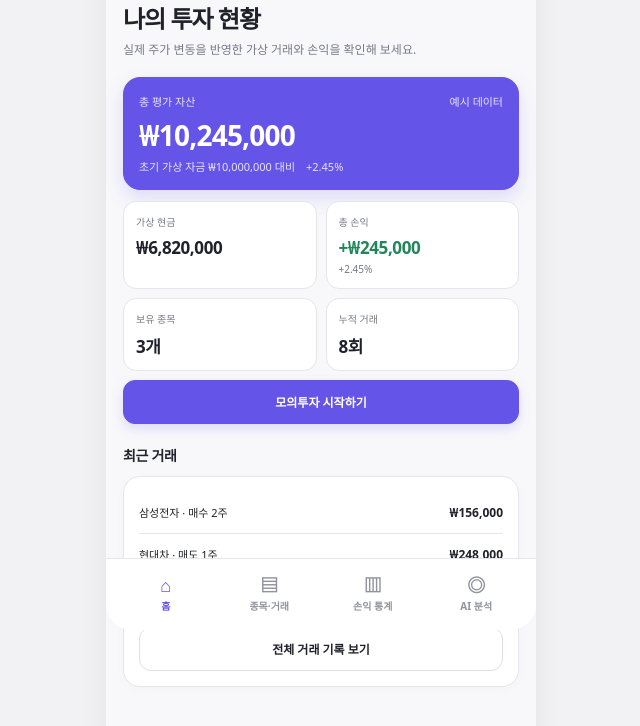
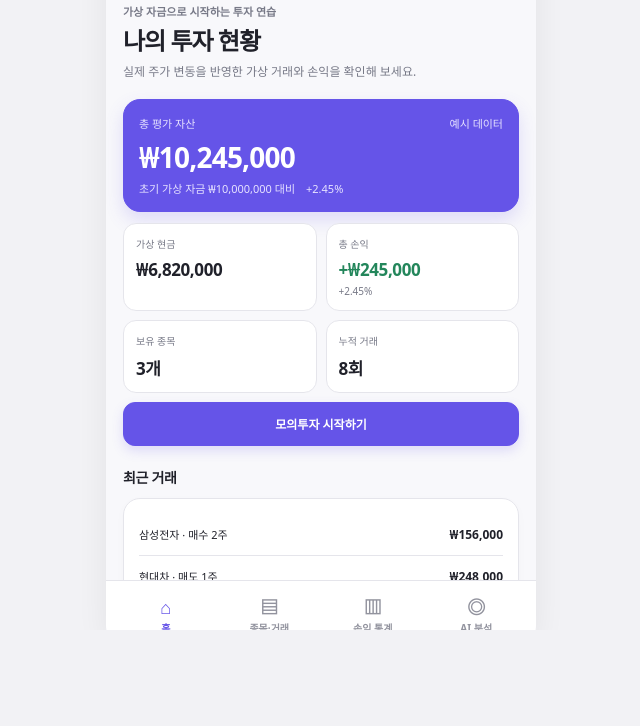
Before and after one commit to gdboy60-lab/R.A.P.I, a plain HTML site: page index.html in a window 1280 px wide. Shown: the part 148-874 px from the top of the page, without its empty margins (319-959 px from the left). After the commit the page ends 800 px from the top, so only its background shows below. Drawn offline with Linux system fonts and the light colour scheme.

Commit message:
Add files via upload

```diff
--- a/css/style.css
+++ b/css/style.css
@@ -1,10 +1,67 @@
 :root{--bg:#f2f2f5;--surface:#fff;--ink:#20212a;--muted:#777987;--line:#e5e5eb;--soft:#f7f7fa;--accent:#6554e8;--accent-soft:#f0edff;--good:#23865b;--bad:#c34e58;--shadow:0 8px 24px rgba(32,33,42,.07)}
-*{box-sizing:border-box}body{margin:0;background:var(--bg);color:var(--ink);font-family:system-ui,-apple-system,"Noto Sans KR",sans-serif}button,input,select{font:inherit}button{cursor:pointer}
-.app{width:min(100%,430px);min-height:100dvh;margin:0 auto;background:#f8f8fb;position:relative;box-shadow:0 0 32px #2221;padding-bottom:72px}
-.status{height:30px;padding:7px 20px 0;display:flex;justify-content:space-between;font-size:11px;font-weight:700;color:#41414b}
-.header{height:58px;padding:0 20px;display:flex;align-items:center;justify-content:space-between;background:#fff;border-bottom:1px solid var(--line);position:sticky;top:0;z-index:5}
-.brand{display:flex;align-items:center;gap:9px;font-weight:850;font-size:16px;letter-spacing:-.4px}.brandmark{width:29px;height:29px;border-radius:10px;background:var(--accent);color:#fff;display:grid;place-items:center;font-size:15px}.profile{width:31px;height:31px;border-radius:50%;background:#efeff4;border:1px solid #e1e1e8;display:grid;place-items:center;font-size:13px}
-main{padding:19px 17px 12px}.screen{display:none;animation:appear .18s ease}.screen.active{display:block}@keyframes appear{from{opacity:.55;transform:translateY(3px)}to{opacity:1;transform:none}}
+*{box-sizing:border-box}
+html, body {
+  margin: 0;
+  padding: 0;
+  height: 100%;
+  background: var(--bg);
+  color: var(--ink);
+  font-family: system-ui,-apple-system,"Noto Sans KR",sans-serif;
+  overflow: hidden; /* 전체 페이지 바운스 및 스크롤 방지 */
+}
+button,input,select{font:inherit}button{cursor:pointer}
+
+/* App Shell: 앱 프레임 자체를 100dvh 고정하고 내부 flex 스크롤 적용 */
+.app{
+  width: min(100%, 430px);
+  height: 100dvh;
+  margin: 0 auto;
+  background: #f8f8fb;
+  position: relative;
+  box-shadow: 0 0 32px #2221;
+  display: flex;
+  flex-direction: column;
+  overflow: hidden; /* 상/하단 넘치는 콘텐츠 잘라내기 */
+}
+
+/* 상단 영역 (상태바 + 헤더 고정 및 배경 처리) */
+.status{
+  height: 30px;
+  padding: 7px 20px 0;
+  display: flex;
+  justify-content: space-between;
+  font-size: 11px;
+  font-weight: 700;
+  color: #41414b;
+  background: #fff;
+  flex-shrink: 0;
+}
+.header{
+  height: 58px;
+  padding: 0 20px;
+  display: flex;
+  align-items: center;
+  justify-content: space-between;
+  background: #fff;
+  border-bottom: 1px solid var(--line);
+  flex-shrink: 0;
+  z-index: 5;
+}
+
+.brand{display:flex;align-items:center;gap:9px;font-weight:850;font-size:16px;letter-spacing:-.4px}
+.brandmark{width:29px;height:29px;border-radius:10px;background:var(--accent);color:#fff;display:grid;place-items:center;font-size:15px}
+.profile{width:31px;height:31px;border-radius:50%;background:#efeff4;border:1px solid #e1e1e8;display:grid;place-items:center;font-size:13px}
+
+/* 스크롤 전용 중앙 영역 */
+main{
+  flex: 1;
+  padding: 19px 17px 24px;
+  overflow-y: auto; /* main 내부에서만 스크롤 발생 */
+  -webkit-overflow-scrolling: touch;
+  overscroll-behavior-y: contain; /* 바운스 스크롤로 인한 비침 방지 */
+}
+
+.screen{display:none;animation:appear .18s ease}.screen.active{display:block}@keyframes appear{from{opacity:.55;transform:translateY(3px)}to{opacity:1;transform:none}}
 .eyebrow{font-size:11px;color:var(--muted);font-weight:650;margin-bottom:7px}.title{font-size:24px;letter-spacing:-1px;line-height:1.25;margin:0 0 7px;font-weight:850}.desc{font-size:12px;color:var(--muted);line-height:1.55;margin:0 0 17px}
 .card{background:var(--surface);border:1px solid var(--line);border-radius:17px;padding:15px;margin:11px 0;box-shadow:0 3px 12px #20212a05}.card.soft{background:var(--soft)}.card.purple{background:var(--accent);color:#fff;border-color:var(--accent);box-shadow:0 8px 18px #6554e82c}
 .cardhead{display:flex;justify-content:space-between;align-items:center;font-size:13px;font-weight:800;margin-bottom:12px}.hint{font-size:10px;color:var(--muted);font-weight:500}.tag{font-size:10px;border-radius:20px;padding:5px 8px;background:var(--accent-soft);color:var(--accent);font-weight:750;white-space:nowrap}
@@ -22,6 +79,31 @@ main{padding:19px 17px 12px}.screen{display:none;animation:appear .18s ease}.scr
 .listitem{display:flex;justify-content:space-between;gap:8px;padding:12px 0;border-bottom:1px solid var(--line);font-size:11px}.listitem:last-child{border:0}.listitem b{font-size:12px}.empty{padding:22px 12px;text-align:center;color:var(--muted);font-size:12px;line-height:1.6}
 .chart{height:132px;border:1px solid var(--line);border-radius:13px;background:linear-gradient(180deg,#fafaff,#fff);padding:12px}.chart svg{width:100%;height:100%}
 .bar{height:7px;background:#ececf1;border-radius:9px;overflow:hidden;margin:8px 0 13px}.bar i{display:block;height:100%;background:var(--accent);border-radius:9px}
-.bottomnav{position:fixed;bottom:0;left:50%;transform:translateX(-50%);width:min(100%,430px);height:72px;background:#fff;border-top:1px solid var(--line);display:grid;grid-template-columns:repeat(4,1fr);padding:8px 8px max(8px,env(safe-area-inset-bottom));z-index:10}
+
+/* 하단 네비게이션 고정 */
+.bottomnav{
+  height: 72px;
+  background: #fff;
+  border-top: 1px solid var(--line);
+  display: grid;
+  grid-template-columns: repeat(4, 1fr);
+  padding: 8px 8px max(8px, env(safe-area-inset-bottom));
+  flex-shrink: 0;
+  z-index: 10;
+}
+
 .navbtn{border:0;background:transparent;color:#92939e;font-size:10px;font-weight:650;display:flex;flex-direction:column;align-items:center;justify-content:center;gap:4px}.navbtn .ico{font-size:18px;line-height:1}.navbtn.active{color:var(--accent);font-weight:850}
-@media(min-width:600px){body{padding:22px 0}.app{min-height:calc(100vh - 44px);border-radius:26px;overflow:hidden}.bottomnav{bottom:22px;border-radius:0 0 26px 26px}}
+
+@media(min-width:600px){
+  html, body {
+    overflow: auto;
+    padding: 22px 0;
+  }
+  .app{
+    height: calc(100vh - 44px);
+    border-radius: 26px;
+  }
+  .bottomnav{
+    border-radius: 0 0 26px 26px;
+  }
+}
```
